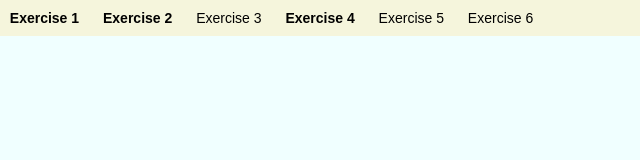
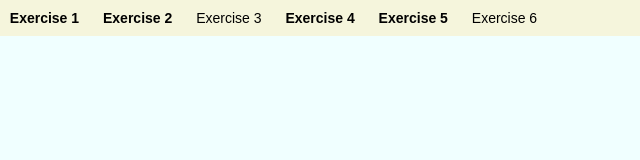
Before and after one commit to lauri23009/Individual-Exercises, a plain HTML site: page index.html in a window 1280 px wide. Shown: the full height of the page, 0-640 px from the left. Drawn offline with Linux system fonts and the light colour scheme.

Commit message:
Added link to exercise5.html

```diff
--- a/index.html
+++ b/index.html
@@ -14,7 +14,7 @@
         <li><a href="exercise2.html" target="_blank">Exercise 2 </a></li>
         <li>Exercise 3</li>
         <li><a href="exercise4.html" target="_blank">Exercise 4 </a></li>
-        <li>Exercise 5</li>
+        <li><a href="exercise5.html" target="_blank">Exercise 5 </a></li>
         <li>Exercise 6</li>
     </ul>
     </nav>
```
